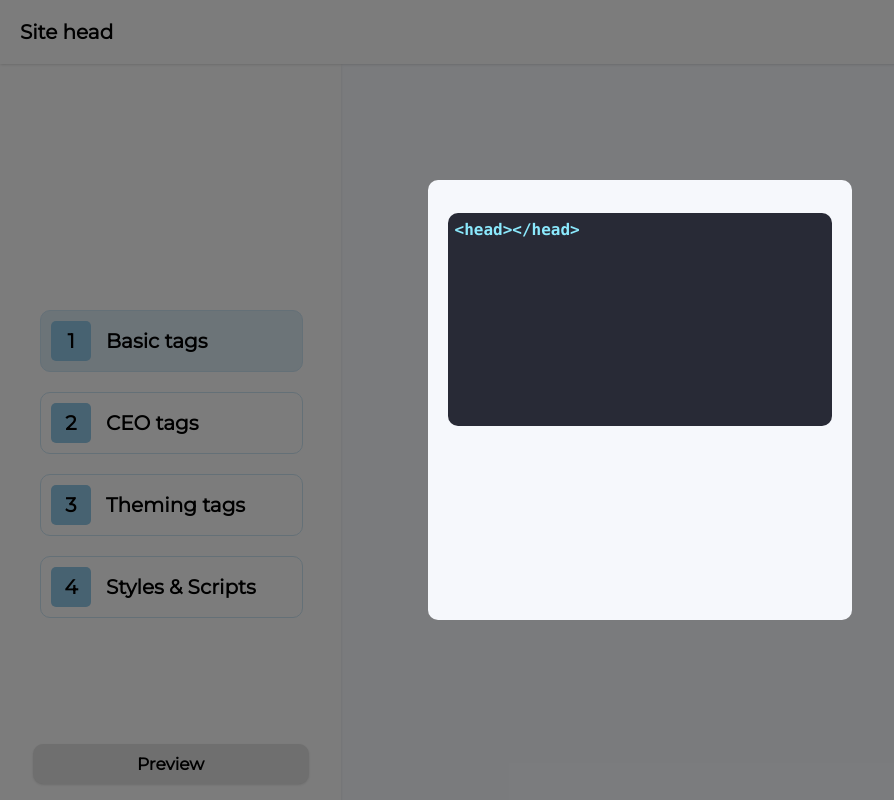
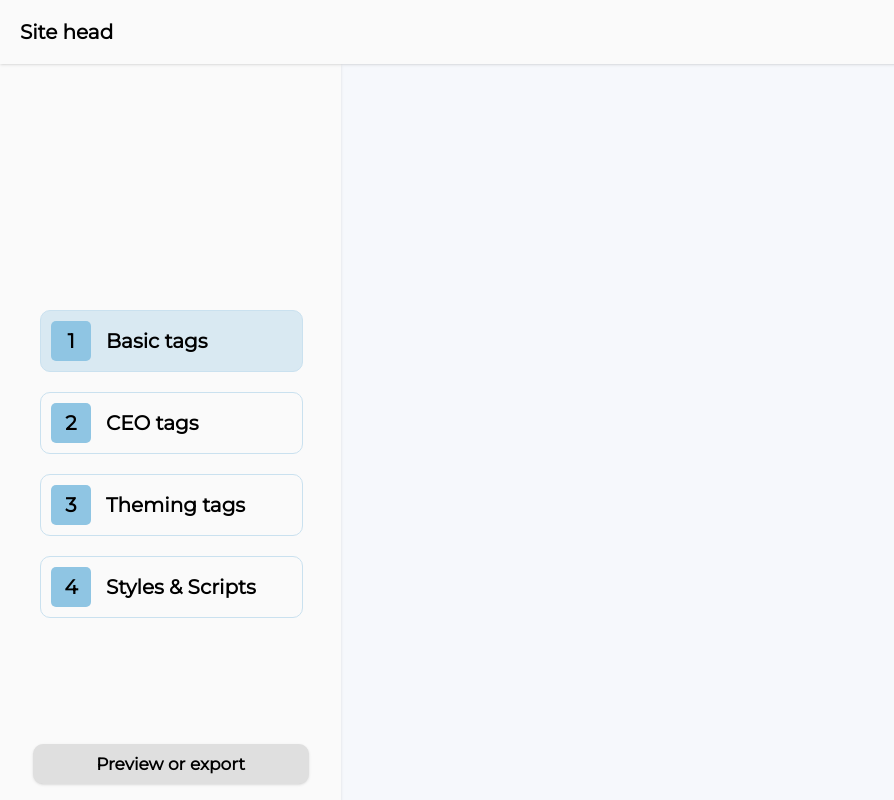
Before and after one commit to mauro-balades/site-head, a React (Create React App) app: page / in a window 1280 px wide. Shown: the whole page, without its empty margins (0-894 px from the left). Built offline with nearby package versions, Linux system fonts and the light colour scheme.

Commit message:
made so that the preview popup works

```diff
--- a/package.json
+++ b/package.json
@@ -8,6 +8,7 @@
         "@testing-library/react": "^10.4.9",
         "@testing-library/user-event": "^10.4.1",
         "babel-eslint": "^10.1.0",
+        "escape-html": "^1.0.3",
         "prop-types": "^15.8.1",
         "react": "^17.0.2",
         "react-dom": "^17.0.2",
--- a/src/components/Base/index.jsx
+++ b/src/components/Base/index.jsx
@@ -5,8 +5,14 @@ import Tabs from '../Tabs';
 import TopNav from '../TopNav';
 import PreviewPopup from '../PreviewPopup';
 
-import { add_tag, selectTags } from '../../slices/tags/tagsSlice';
+import { add_tag } from '../../slices/tags/tagsSlice';
 import { LeftNav, SiteHeadContent, TagContent, Heading, Section, Description, TextInput, PreviewButton } from './styles';
+
+function openPreviewPopup() {
+
+    let popup = document.getElementById("preview-popup")
+    popup.classList.remove("closed")
+}
 
 export default () => {
     const dispatch = useDispatch();
@@ -17,6 +23,7 @@ export default () => {
             <PreviewPopup />
             <SiteHeadContent>
                 <LeftNav>
+
                     <Tabs>
                         <div label="Basic tags">
                             <Section>
@@ -41,7 +48,8 @@ export default () => {
                             Nothing to see here, this tab is <em>extinct</em>!
                         </div>
                     </Tabs>
-                    <PreviewButton>Preview</PreviewButton>
+
+                    <PreviewButton onClick={openPreviewPopup}>Preview or export</PreviewButton>
                 </LeftNav>
                 <TagContent id="site-head-content">
 
--- a/src/components/PreviewPopup/index.jsx
+++ b/src/components/PreviewPopup/index.jsx
@@ -1,15 +1,37 @@
 import React from 'react';
+import escape from 'escape-html';
+
+import { useSelector } from 'react-redux';
+
+import { selectTags } from '../../slices/tags/tagsSlice';
 import { PopupWrapper, Popup, CodeWrapper } from './styles';
+import { Description, Heading } from 'components/Base/styles';
 
 import SyntaxHighlighter from 'react-syntax-highlighter';
 import { dracula } from 'react-syntax-highlighter/dist/esm/styles/hljs';
 
+function closePopup() {
+    let popup = document.getElementById("preview-popup")
+    popup.classList.add("closed")
+}
+
 export default () => {
-    let codeString = '<head></head>';
+    const tags = useSelector(selectTags);
+
+    let codeString = "<head>\n";
+
+    let title = tags.title;
+    if (title) {
+        codeString += `\t<title>${escape(title)}</title>`
+    }
+
+    codeString += "\n</head>"
 
     return (
-        <PopupWrapper>
-            <Popup>
+        <PopupWrapper onClick={closePopup} id="preview-popup" className='closed'>
+            <Popup onClick={(e) => e.stopPropagation()}>
+                <Heading>Preview</Heading>
+                <Description>The following code is the final result of head tag. You can copy and paste it into your HTML document.</Description>
                 <CodeWrapper>
                     <SyntaxHighlighter language="html" style={dracula}>
                         {codeString}
--- a/src/components/PreviewPopup/styles.js
+++ b/src/components/PreviewPopup/styles.js
@@ -18,16 +18,20 @@ export const PopupWrapper = styled.div`
     left: 0;
 
     overflow: hidden;
+
+    &.closed {
+        display: none;
+    }
 `
 
 export const Popup = styled.div`
     background: ${({ theme }) => theme.backgroundColor};
 
     width: 30%;
-    height: 50%;
+    max-height: 50%;
 
     border-radius: 10px;
-    padding: 20px;
+    padding: 30px;
 
     position: relative;
 `
@@ -36,6 +40,8 @@ export const CodeWrapper = styled.div`
     width: 100%;
     height: 50%;
 
+    padding-top: 20px;
+
     & pre {
         height: 100%;
         border-radius: 10px;
```
Also changed, not shown: 1 other file (tests, documents, lock files or other folders).
